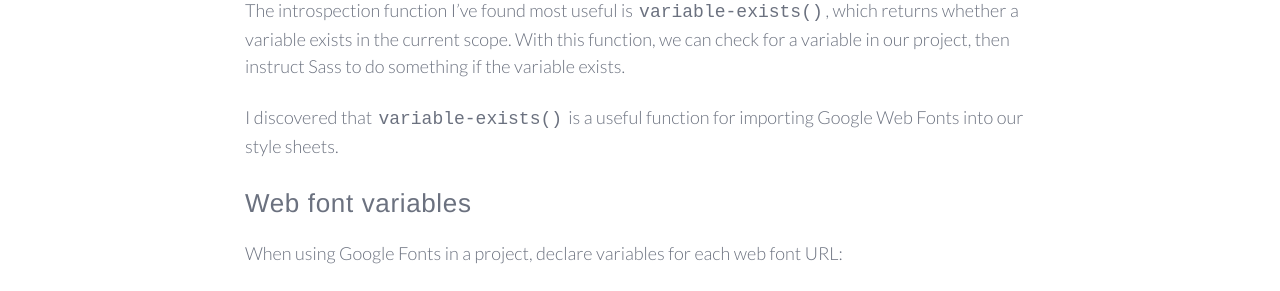
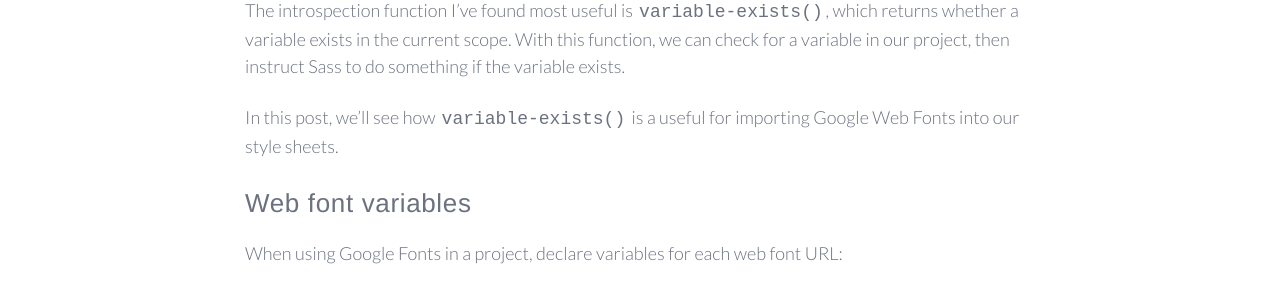
Before and after one commit to sassbreak/sassbreak.github.io, a Jekyll site: the page built from _posts/2015-03-17-web-fonts-variable-exists.md, in a window 1280 px wide and 900 px high, scrolled down 313 px. Shown: the part 154-445 px from the top of the window. Built offline with Jekyll 4.4.1, drawn with Linux system fonts in a browser that asks for light colours; a script that is not in the unit is left out; comment, search, counter and statistics services are not loaded.

Commit message:
post edits

```diff
--- a/_posts/2015-03-17-web-fonts-variable-exists.md
+++ b/_posts/2015-03-17-web-fonts-variable-exists.md
@@ -12,7 +12,7 @@
 
 The introspection function I've found most useful is `variable-exists()`, which returns whether a variable exists in the current scope. With this function, we can check for a variable in our project, then instruct Sass to do something if the variable exists.
 
-I discovered that `variable-exists()` is a useful function for importing Google Web Fonts into our style sheets.
+In this post, we'll see how `variable-exists()` is a useful for importing Google Web Fonts into our style sheets.
 
 ##Web font variables
 When using Google Fonts in a project, declare variables for each web font URL:
```
